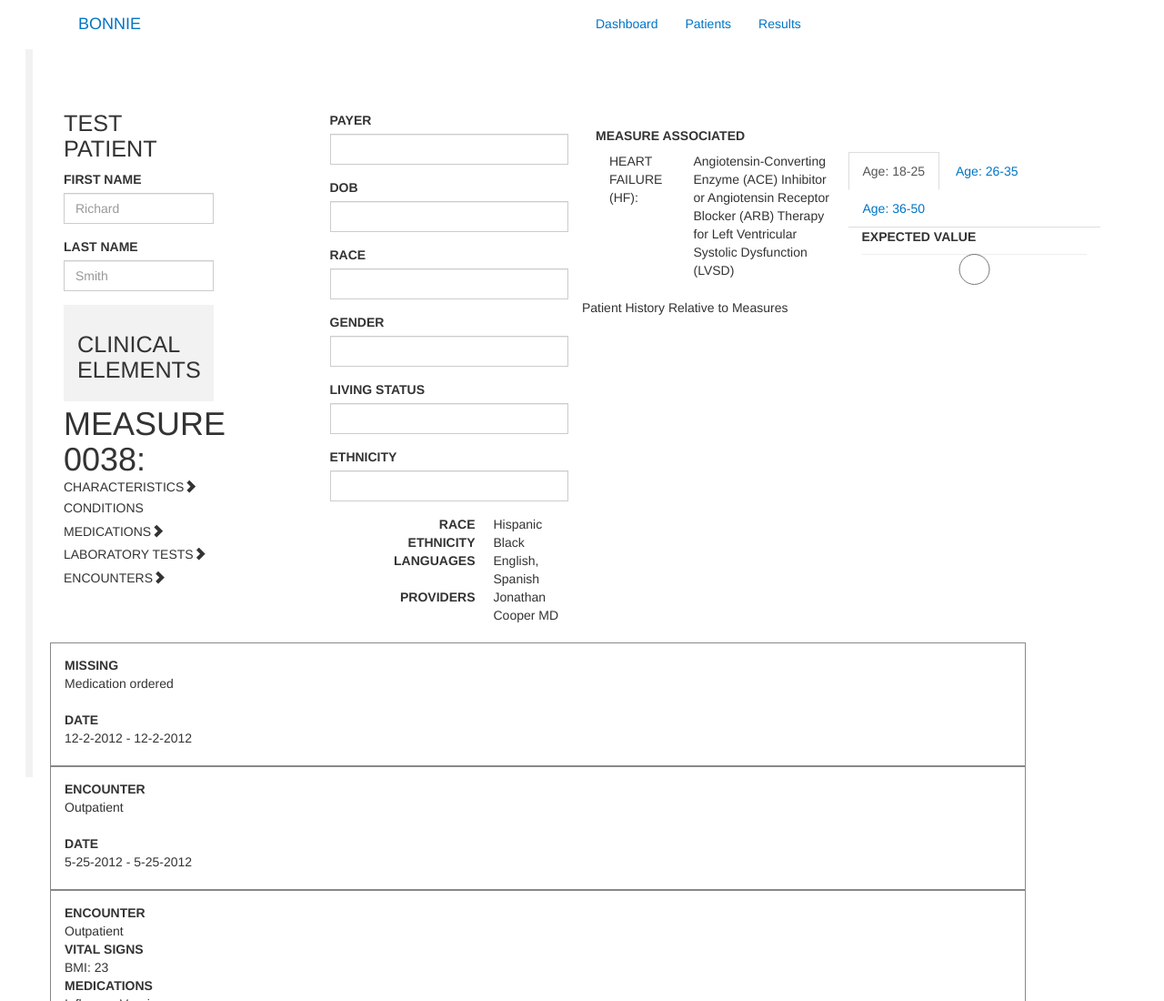
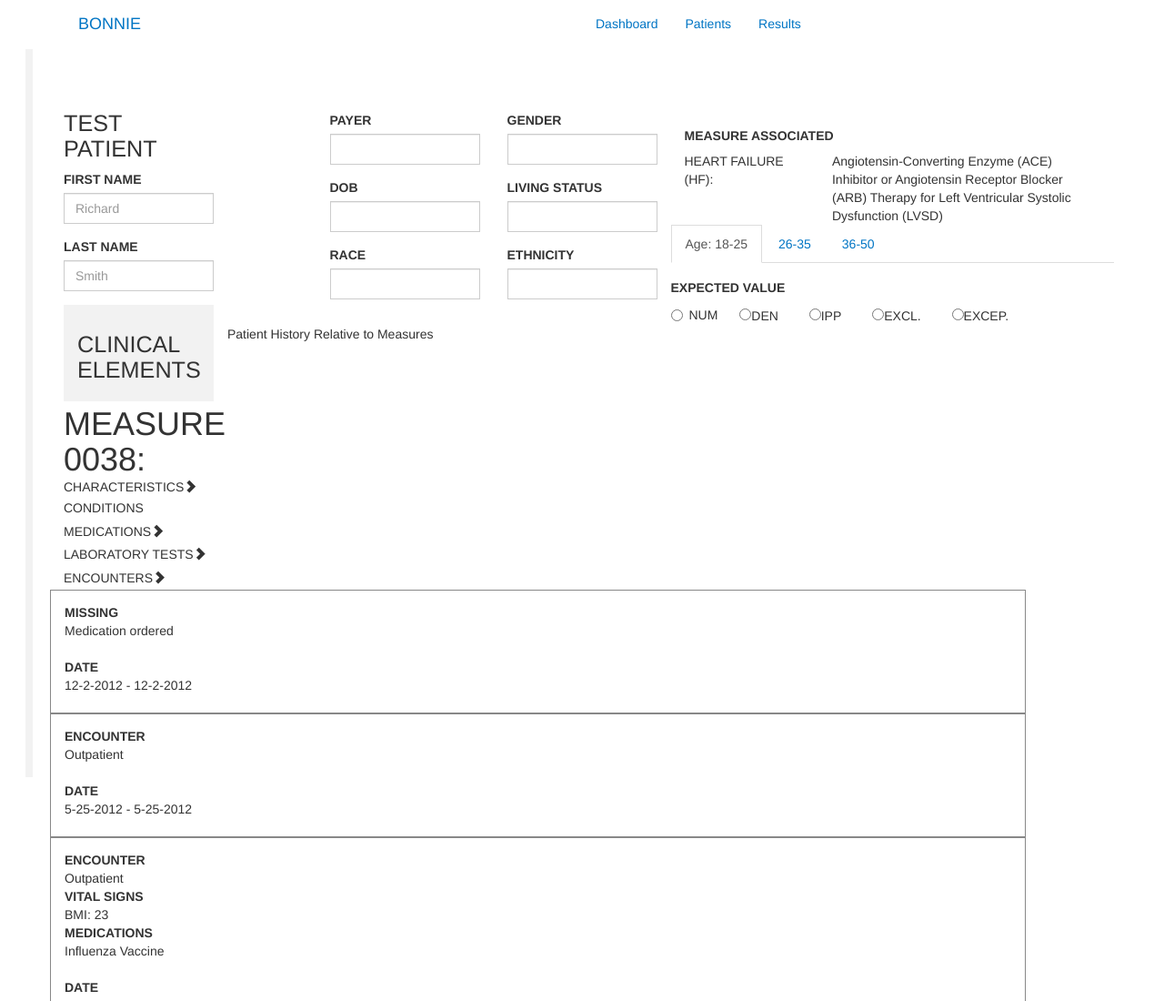
Before and after one commit to carpeliam/bonnie-yeoman, a website: page app/builder.html in a window 1280 px wide. Shown: the top 1100 px of the page at 91% size. Drawn offline with nearby package versions, Linux system fonts and the light colour scheme.

Commit message:
patient builder page header layout

```diff
--- a/app/builder.html
+++ b/app/builder.html
@@ -55,7 +55,7 @@
         <div class="main">
           <h1 class="main-head"><i class="fa fa-user"></i></h1>
           <div id="time-bar"></div>
-          <div class="demo col-md-offset-1 col-md-3">
+          <div class="demo col-md-offset-1 col-md-2">
             <form role="form">
               <div class="form-group">
                 <label for="">PAYER</label>
@@ -69,6 +69,10 @@
                 <label for="">RACE</label>
                 <input type="text" class="form-control" id="" placeholder="">
               </div>
+            </form>
+          </div>
+          <div class="demo col-md-2">
+            <form role="form col-md-2">
               <div class="form-group">
                 <label for="">GENDER</label>
                 <input type="text" class="form-control" id="" placeholder="">
@@ -81,33 +85,39 @@
                 <input type="text" class="form-control" id="" placeholder="">
               </div>
             </form>
-            <dl class="dl-demo dl-horizontal">
-              <dt>RACE</dt>
-              <dd>Hispanic</dd>
-              <dt>ETHNICITY</dt>
-              <dd>Black</dd>
-              <dt>LANGUAGES</dt>
-              <dd>English, Spanish</dd>
-              <dt>PROVIDERS</dt>
-              <dd>Jonathan Cooper MD</dd>
-            </dl>
           </div>
-          <div class="measure-expected col-md-6">
+          <div class="measure-expected col-md-5">
             <h2>MEASURE ASSOCIATED</h2>
-            <div class="col-md-2">HEART FAILURE (HF):</div>
-            <div class="col-md-4">Angiotensin-Converting Enzyme (ACE) Inhibitor or Angiotensin Receptor Blocker (ARB) Therapy for Left Ventricular Systolic Dysfunction (LVSD)
+            <div class="row">
+              <div class="col-md-4">HEART FAILURE (HF):</div>
+              <div class="col-md-8">Angiotensin-Converting Enzyme (ACE) Inhibitor or Angiotensin Receptor Blocker (ARB) Therapy for Left Ventricular Systolic Dysfunction (LVSD)
+              </div>
             </div>
-            <ul class="nav nav-tabs col-md-6">
-              <li class="active"><a href="#">Age: 18-25</a></li>
-              <li><a href="#">Age: 26-35</a></li>
-              <li><a href="#">Age: 36-50</a></li>
-            </ul>
-            <form class="col-md-6">
-              <div class="form-group">
-                <label for="fname">EXPECTED VALUE</label>
-                <input type="radio" class="form-control" id="exp">
-              </div>
-            </form>
+            <div class="row">
+              <ul class="nav nav-tabs">
+                <li class="active"><a href="#">Age: 18-25</a></li>
+                <li><a href="#">26-35</a></li>
+                <li><a href="#">36-50</a></li>
+              </ul>
+            </div>
+            <div class="row">
+              <h2 for="fname">EXPECTED VALUE</h2>
+              <label class="radio-inline">
+                <input type="radio" id="inlineCheckbox1" value="option1">NUM
+              </label>
+              <label class="checkbox-inline">
+                <input type="radio" id="inlineCheckbox2" value="option2">DEN
+              </label>
+              <label class="checkbox-inline">
+                <input type="radio" id="inlineCheckbox3" value="option3">IPP
+              </label>
+              <label class="checkbox-inline">
+                <input type="radio" id="inlineCheckbox3" value="option3">EXCL.
+              </label>
+              <label class="checkbox-inline">
+                <input type="radio" id="inlineCheckbox3" value="option3">EXCEP.
+              </label>
+            </div>
           </div>
           <div class="time-line">
             <div class="timeline-title">Patient History Relative to Measures
--- a/app/styles/main.less
+++ b/app/styles/main.less
@@ -72,3 +72,8 @@ h2 {
   background-color: @gray-lighter;
   margin-bottom: 5px;
 }
+.expected-group {
+	.form-control {
+		display: inline-block;
+	}
+}
```
